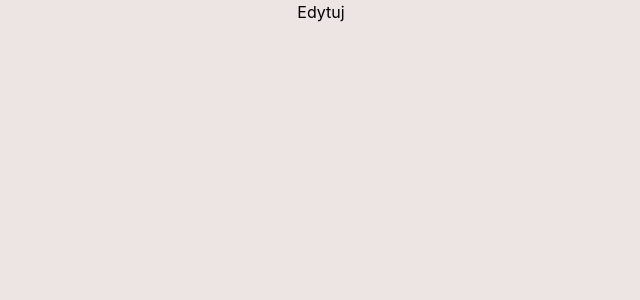
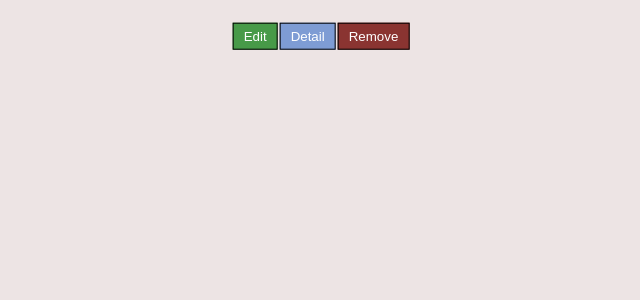
Before and after one commit to pawelstech95/Recipes-React, a React (Create React App) app: page /1/edit in a window 1280 px wide. Shown: the top 300 px of the page, without its empty margins (319-959 px from the left). Built offline with nearby package versions, Linux system fonts and the light colour scheme.

Commit message:
moved data to utils.js and created new components

```diff
--- a/src/App.js
+++ b/src/App.js
@@ -12,6 +12,8 @@ import {
 import HomePage from './containers/HomePage';
 import AddRecipePage from './containers/AddRecipePage';
 import ErrorPage from './containers/ErrorPage';
+import EditRecipePage from './containers/EditRecipePage';
+import DetailPage from './containers/DetailPage';
 
 function App() {
   return (
@@ -20,12 +22,8 @@ function App() {
         <Switch>
           <Route path="/" exact component={HomePage} />
           <Route path="/create" exact component={AddRecipePage} />
-          <Route path="/:id" exact>
-            Wyświetl
-          </Route>
-          <Route path="/:id/edit" exact>
-            Edytuj
-          </Route>
+          <Route path="/:id" exact component={DetailPage} />
+          <Route path="/:id/edit" exact component={EditRecipePage} />
           <Route component={ErrorPage} />
         </Switch>
       </div>
--- a/src/components/Form.jsx
+++ b/src/components/Form.jsx
@@ -1,6 +1,6 @@
 import React from 'react';
 import { useForm } from 'react-hook-form';
-import Recipe from './Recipe';
+// import Recipe from './Recipe';
 const Form = () => {
   // useForm
   const defaultState = { title: '', ingredients: [], description: '' };
--- a/src/components/Recipe.jsx
+++ b/src/components/Recipe.jsx
@@ -1,12 +1,15 @@
 import React from 'react';
-import {Link} from 'react-router-dom';
+import { Link } from 'react-router-dom';
 
 const Recipe = ({ title, id, handleRemove, handleEdit }) => {
   return (
     <>
       <p>{title}</p>
       <button className="btn btn__edit" onClick={handleEdit}>
-      <Link to='/:id/edit'>Edit</Link>
+        <Link to="/:id/edit">Edit</Link>
+      </button>
+      <button className="btn btn__detail" onClick={handleEdit}>
+        <Link to="/:id">Detail</Link>
       </button>
       <button className="btn btn__remove" onClick={handleRemove}>
         Remove
--- a/src/containers/AddRecipePage.jsx
+++ b/src/containers/AddRecipePage.jsx
@@ -3,6 +3,8 @@ import React from 'react';
 import Form from '../components/Form';
 
 const AddRecipe = () => {
+
+
   return (
     <>
       <h2>Create recipe</h2>
--- /dev/null
+++ b/src/containers/DetailPage.jsx
@@ -0,0 +1,12 @@
+import React from 'react';
+
+import { data } from '../utils';
+const DetailPage = (e) => {
+  console.log(data); // [{},{}]
+  console.log(e);
+  const newData = data.map((recipe) => recipe.id);
+
+  return <p>{newData}</p>;
+};
+
+export default DetailPage;
--- a/src/containers/EditRecipePage.jsx
+++ b/src/containers/EditRecipePage.jsx
@@ -0,0 +1,8 @@
+import React from 'react';
+
+import Recipe from '../components/Recipe'
+const EditRecipePage = () => {
+    return ( <> <Recipe /></>);
+}
+
+export default EditRecipePage;
--- a/src/containers/HomePage.jsx
+++ b/src/containers/HomePage.jsx
@@ -3,27 +3,8 @@ import {Link} from 'react-router-dom';
 import List from '../components/List';
 
 // import { fetcher } from '../utils';
-const data = [
-  // temporary data
-  {
-    id: 1,
-    title: 'Pomidorowa',
-    ingredients: 'Skldniki',
-    description: 'Opis',
-  },
-  {
-    id: 2,
-    title: 'Rosół',
-    ingredients: 'Skldniki2',
-    description: 'Opis',
-  },
-  {
-    id: 3,
-    title: 'Ogórkowa',
-    ingredients: 'Skldniki3',
-    description: 'Opis',
-  },
-];
+import { data } from '../utils';
+
 const HomePage = () => {
   // const url =
   //   'https://crudcrud.com/api/6cefec6443164dc58547b1875b99264e/recipes';
@@ -39,7 +20,7 @@ const HomePage = () => {
         <div>Loading...</div>
       ) : (
         <ul>
-          <List data={[...data]} />
+          <List data={[...data]}  />
         </ul>
       )}
        <button className='btn btn__linkTo'>
--- a/src/utils.js
+++ b/src/utils.js
@@ -1 +1,23 @@
 export const fetcher = (...args) => fetch(...args).then((res) => res.json());
+
+export const data = [
+  // temporary data
+  {
+    id: 1,
+    title: 'Pomidorowa',
+    ingredients: 'Skldniki',
+    description: 'Opis',
+  },
+  {
+    id: 2,
+    title: 'Rosół',
+    ingredients: 'Skldniki2',
+    description: 'Opis',
+  },
+  {
+    id: 3,
+    title: 'Ogórkowa',
+    ingredients: 'Skldniki3',
+    description: 'Opis',
+  },
+];
```
